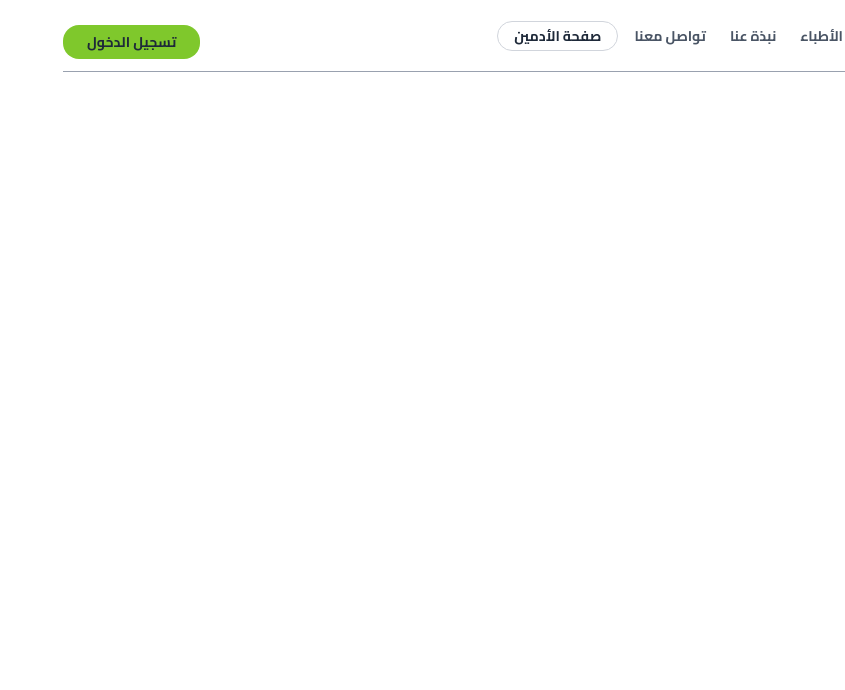
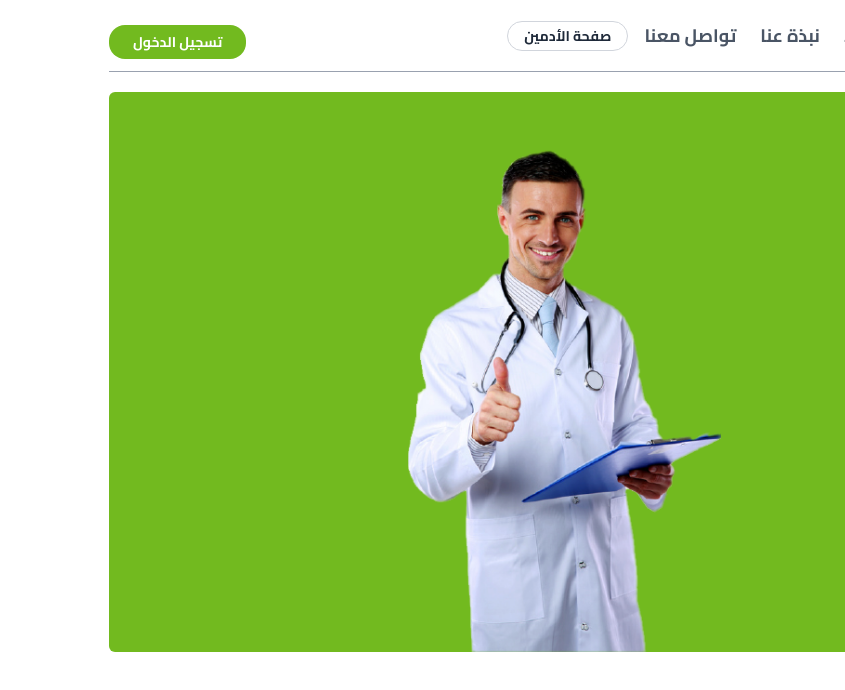
Before and after one commit to seddikh50-pixel/booking, a Next.js app in the folder frontend/: page / in a window 1280 px wide. Shown: the top 690 px of the page, without its empty margins (435-1280 px from the left). Built offline with nearby package versions, Linux system fonts and the light colour scheme.

Commit message:
banner right now

```diff
--- /dev/null
+++ b/frontend/app/about/page.tsx
@@ -0,0 +1,13 @@
+import React from 'react'
+
+const page = () => {
+  return (
+    <div>
+
+        about
+
+    </div>
+  )
+}
+
+export default page
--- a/frontend/app/components/header/Header.tsx
+++ b/frontend/app/components/header/Header.tsx
@@ -1,21 +1,28 @@
-import React from 'react'
+"use client"
+import React, { use } from 'react'
 import Container from '../Container'
 import Link from 'next/link'
 import Image from 'next/image'
+import { usePathname } from 'next/navigation'
 
 const Header = () => {
+  const path = usePathname(); // Use usePathname hook to get the current path
+  console.log({path})
   const links = [
     { name: "الرئيسية", href: "/" },
     { name: "قائمة الأطباء", href: "/alldoctors" },
     { name: "نبذة عنا", href: "/about" },
     { name: "تواصل معنا", href: "/contact" },
   ];
+
+
+
   return (
     <Container className=' text-3xl h-18  font-bold border-b-[1.5px] border-gray-400 flexy '>
       <div className='flexy max-w-20  '>
 
         <Image src={"/site logo/medLogo.png"} alt='logo' width={50} height={50} className=' inline-block mr-2  ' />
-        <Link href={"/"} className='text-primary'>ميديكا</Link>
+        <Link href={"/"} className='text-primary '>ميديكا</Link>
 
       </div>
       <div className='flexy gap-4'>
@@ -23,15 +30,18 @@ const Header = () => {
           <Link
             key={link.name}
             href={link.href}
-            className="mx-2 text-gray-600 hover:text-primary text-sm"
+            className="mx-2 text-gray-600 hover:text-primary text-lg relative"
           >
             {link.name}
+           {path === link.href && (
+              <span className="absolute -bottom-1 left-3  h-0.5 w-10 bg-primary rounded-full"></span>
+            )}
           </Link>
         ))}
-        <Link href={"/login"} className='text-sm text-gray-800 border  px-4 py-1 rounded-2xl border-gray-300'> صفحة الأدمين</Link>
+        <Link href={"/admin"} className='text-sm text-gray-800 border  px-4 py-1 rounded-2xl border-gray-300'> صفحة الأدمين</Link>
       </div>
       <div>
-        <Link href={"/login"} className='text-sm text-gray-800 bg-primary px-6 py-1 rounded-2xl'>تسجيل الدخول</Link>
+        <Link href={"/login"} className='text-sm text-white bg-primary px-6 py-1 rounded-2xl'>تسجيل الدخول</Link>
       </div>
     </Container>
   )
--- a/frontend/app/globals.css
+++ b/frontend/app/globals.css
@@ -3,7 +3,7 @@
 :root {
   --background: #ffffff;
   --foreground: #171717;
-  --color-primary: #7fc82c;
+  --color-primary: #72ba1f;
 
 }
 
--- a/frontend/app/layout.tsx
+++ b/frontend/app/layout.tsx
@@ -3,6 +3,7 @@ import { ReactNode } from "react";
 import "./globals.css";
 
 import { Cairo } from 'next/font/google'
+import Header from "./components/header/Header";
 
 const cairo = Cairo({
   subsets: ['arabic'],
@@ -25,6 +26,7 @@ export default function RootLayout({ children }: Props) {
       <body
         className={`$ ${cairo.className} antialiased`}
       >
+        <Header/>
         {children}
       </body>
     </html>
--- /dev/null
+++ b/frontend/app/login/page.tsx
@@ -0,0 +1,12 @@
+import React from 'react'
+
+const login = () => {
+  return (
+    <div>
+        sedd
+
+    </div>
+  )
+}
+
+export default login
--- a/frontend/app/page.tsx
+++ b/frontend/app/page.tsx
@@ -5,8 +5,17 @@ import Header from "./components/header/Header";
 export default function Home() {
   return (
     <div className="">
-         <Header />
+      <Container className="flexy flex-col gap-6 mt-5">
+       <div className="relative w-full h-140 bg-primary rounded-md flex justify-around items-center">
 
+
+            <h1>seddik hamaidi</h1>
+                <div className="relative w-1/2 h-9/10  -bottom-7 ">
+          <Image src={"/doctor2.png"} alt='logo' fill className="object-contain rounded-md bottom-0  " />
+        </div>
+
+       </div>
+      </Container>
     </div>
   );
 }
```
Also changed, not shown: frontend/public/doctor2.png (added).
